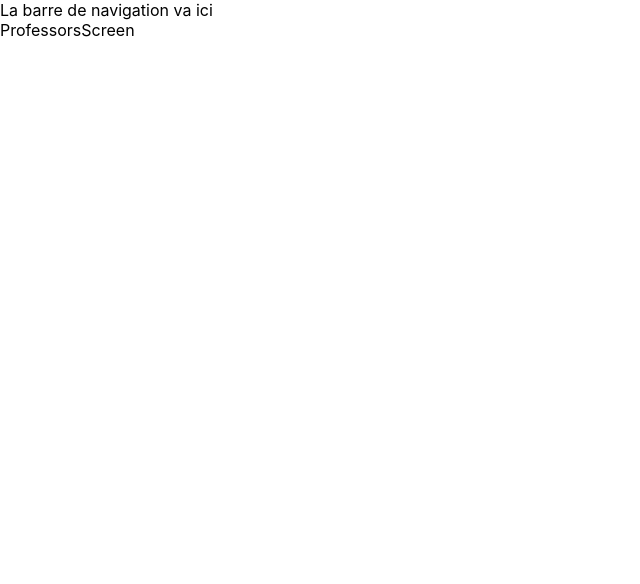
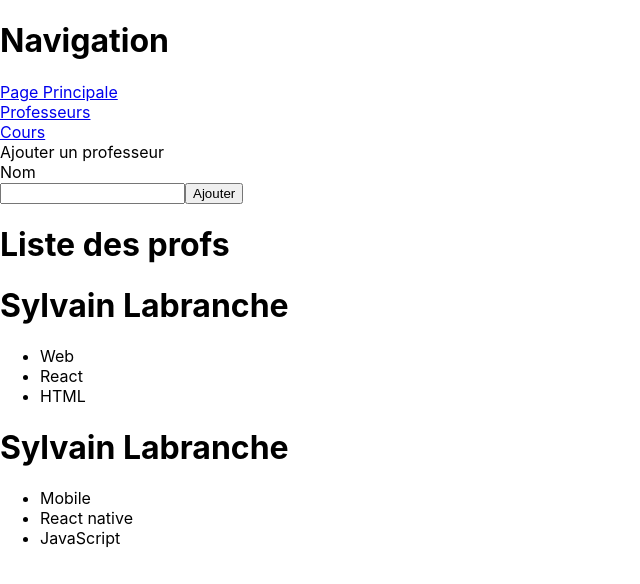
Before and after one commit to PierrickViot-Launier/Web-TP1, a React (Create React App) app: page /Professors in a window 1280 px wide. Shown: the top 584 px of the page, without its empty margins (0-640 px from the left). Built offline with nearby package versions, Linux system fonts and the light colour scheme.

Commit message:
Ajout de la navigation

```diff
--- /dev/null
+++ b/src/Components/NewProfessor.jsx
@@ -0,0 +1,36 @@
+import React, { useState } from "react";
+
+export default function NewProfessor({ addProfessor }) {
+  const [nom, setNom] = useState("");
+
+  const cours = ["PHP", "Java"];
+
+  function nameHandler(event) {
+    setNom(event.target.value);
+  }
+
+  function addTeacher(event) {
+    event.preventDefault();
+
+    const newProfessor = {
+      nom,
+      cours,
+    };
+
+    addProfessor(newProfessor);
+  }
+
+  return (
+    <React.Fragment>
+      <div>Ajouter un professeur</div>
+
+      <form onSubmit={addTeacher}>
+        <label>Nom</label>
+        <br />
+
+        <input type="text" onChange={nameHandler} value={nom} />
+        <button type="submit">Ajouter</button>
+      </form>
+    </React.Fragment>
+  );
+}
--- a/src/Components/ProfessorItem.jsx
+++ b/src/Components/ProfessorItem.jsx
@@ -0,0 +1,15 @@
+import React from "react";
+
+export default function ProfessorItem({ nom, listeCours }) {
+  return (
+    <div>
+      <h1>{nom}</h1>
+
+      <ul>
+        {listeCours.map((cours) => (
+          <li>{cours}</li>
+        ))}
+      </ul>
+    </div>
+  );
+}
--- a/src/Components/ProfessorsList.jsx
+++ b/src/Components/ProfessorsList.jsx
@@ -0,0 +1,36 @@
+import React, { useState } from "react";
+import NewProfessor from "./NewProfessor";
+import ProfessorItem from "./ProfessorItem";
+
+export default function ProfessorsList() {
+  const [professors, setProfessors] = useState([
+    {
+      nom: "Sylvain Labranche",
+      cours: ["Web", "React", "HTML"],
+    },
+    {
+      nom: "Sylvain Labranche",
+      cours: ["Mobile", "React native", "JavaScript"],
+    },
+  ]);
+
+  function addProfessor(newProfessor) {
+    setProfessors((prevProfessors) => {
+      return prevProfessors.concat(newProfessor);
+    });
+  }
+
+  return (
+    <React.Fragment>
+      <NewProfessor addProfessor={addProfessor} />
+
+      <div>
+        <h1>Liste des profs</h1>
+      </div>
+
+      {professors.map((professor) => (
+        <ProfessorItem nom={professor.nom} listeCours={professor.cours} />
+      ))}
+    </React.Fragment>
+  );
+}
--- a/src/Navigation/MainNavigation.jsx
+++ b/src/Navigation/MainNavigation.jsx
@@ -1,6 +1,18 @@
 import React from "react";
 import MainHeader from "./MainHeader";
+import NavLinks from "./NavLinks";
+import { useNavigate } from "react-router-dom";
 
 export default function MainNavigation() {
-  return <MainHeader>La barre de navigation va ici</MainHeader>;
+  const navigate = useNavigate();
+
+  return (
+    <MainHeader className="navHeader">
+      <div className="navLinks">
+        <h1>Navigation</h1>
+
+        <NavLinks />
+      </div>
+    </MainHeader>
+  );
 }
--- /dev/null
+++ b/src/Navigation/NavLinks.jsx
@@ -0,0 +1,20 @@
+import React from "react";
+import { NavLink } from "react-router-dom";
+
+export default function NavLinks() {
+  return (
+    <nav>
+      <div>
+        <NavLink to={"/"}>Page Principale</NavLink>
+      </div>
+
+      <div>
+        <NavLink to={"/Professors"}>Professeurs</NavLink>
+      </div>
+
+      <div>
+        <NavLink to={"/Courses"}>Cours</NavLink>
+      </div>
+    </nav>
+  );
+}
--- a/src/Screens/IntroScreen.jsx
+++ b/src/Screens/IntroScreen.jsx
@@ -2,22 +2,9 @@ import React from "react";
 import { useNavigate } from "react-router-dom";
 
 export default function IntroScreen() {
-  const navigate = useNavigate();
-
-  function test() {
-    navigate("/Professors");
-  }
-
-  function test2() {
-    navigate("/Courses");
-  }
-
   return (
     <React.Fragment>
       <div>IntroScreen</div>
-      <button onClick={test}>Professeur</button>
-
-      <button onClick={test2}>Cours</button>
     </React.Fragment>
   );
 }
--- a/src/Screens/ProfessorsScreen.jsx
+++ b/src/Screens/ProfessorsScreen.jsx
@@ -1,5 +1,6 @@
 import React from "react";
+import ProfessorsList from "../Components/ProfessorsList";
 
 export default function ProfessorsScreen() {
-  return <div>ProfessorsScreen</div>;
+  return <ProfessorsList />;
 }
```
